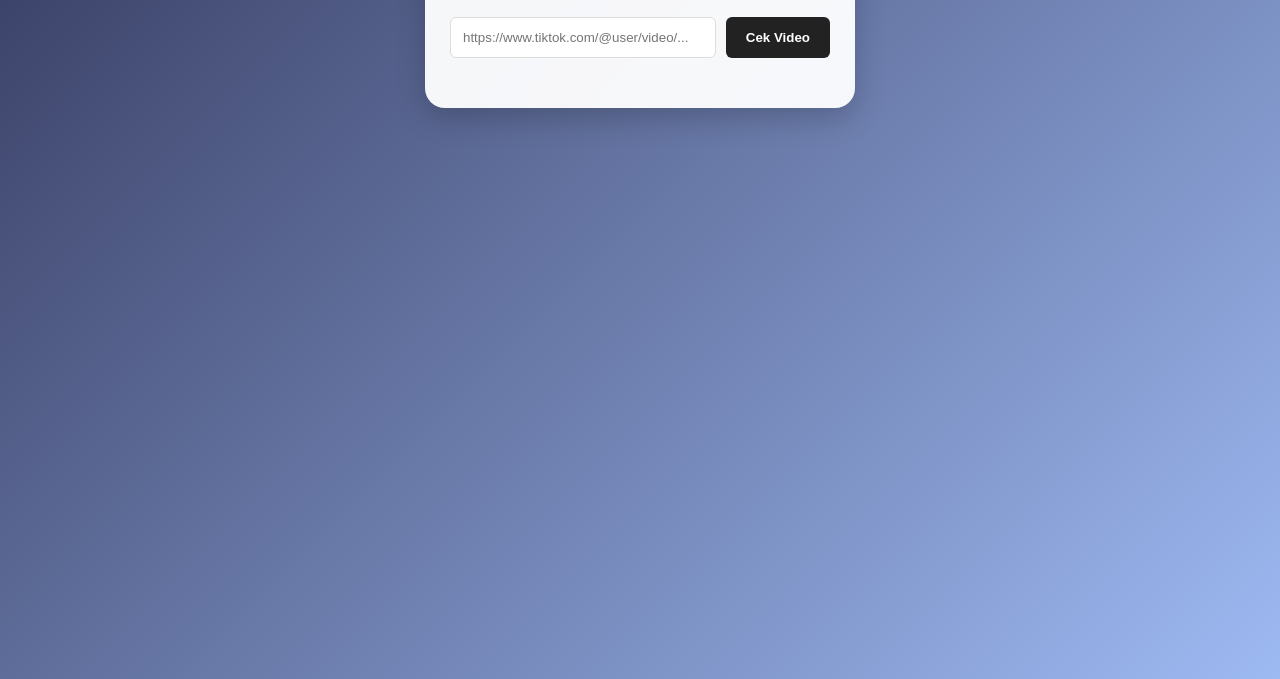
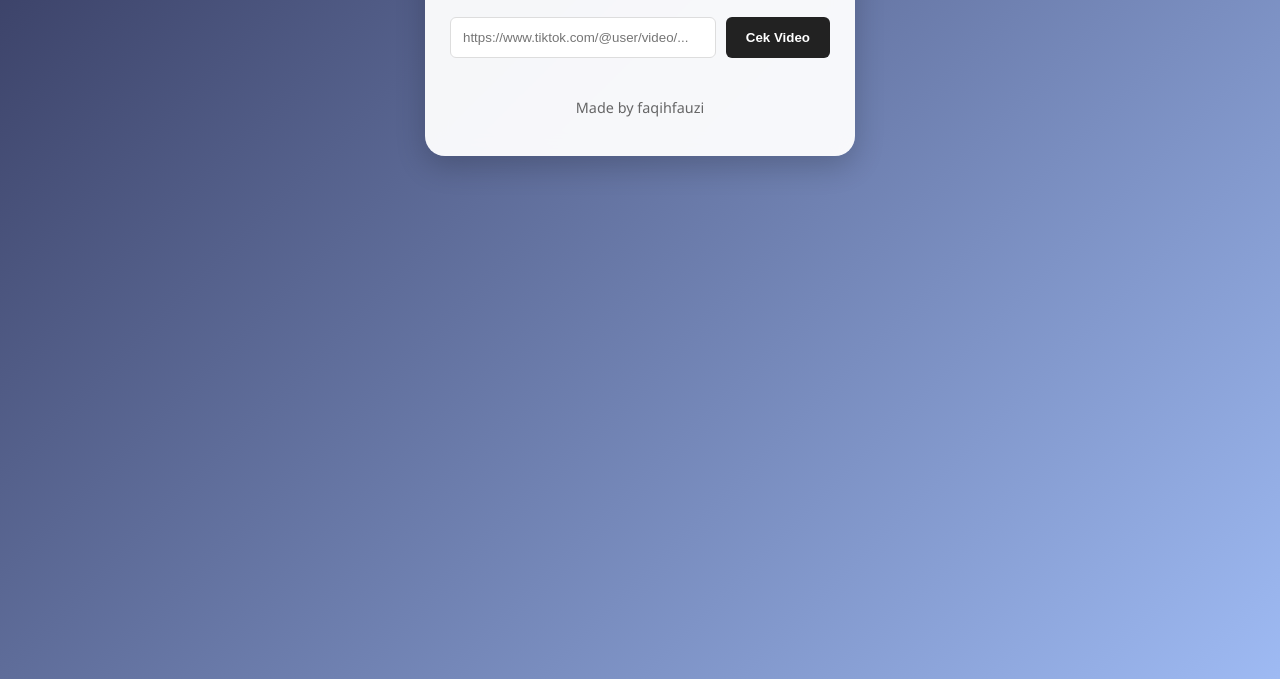
Before and after one commit to fqhgod/tiktok-downloader, a website: page index.html in a window 1280 px wide. Shown: the part 161-840 px from the top of the page. Drawn offline with Linux system fonts and the light colour scheme.

Commit message:
Update index.html

```diff
--- a/index.html
+++ b/index.html
@@ -3,7 +3,7 @@
 <head>
     <meta charset="UTF-8">
     <meta name="viewport" content="width=device-width, initial-scale=1.0">
-    <title>tiktok Downloader - TikTok No Watermark</title>
+    <title>TikTok Downloader - No Watermark</title>
     <link rel="stylesheet" href="style.css">
 </head>
 <body>
@@ -17,9 +17,11 @@
         </div>
 
         <div id="status" style="margin-top: 20px; font-weight: bold;"></div>
+        <div id="result" class="result-container"></div>
 
-        <div id="result" class="result-container">
-            </div>
+        <footer style="margin-top: 40px; font-size: 0.9rem; color: #666;">
+            <p>Made by faqihfauzi</p>
+        </footer>
     </div>
 
     <script src="script.js"></script>
```
